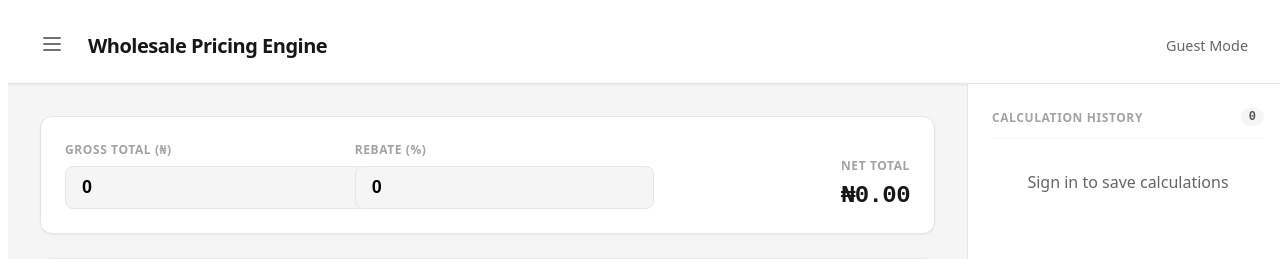
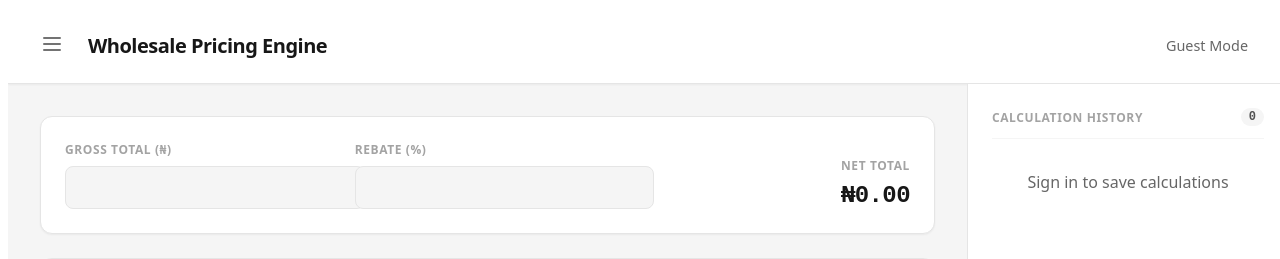
Before and after one commit to rhokeebsanni-coder/rebate-calculator, a React app in the folder frontend/: page / in a window 1280 px wide. Shown: the top 259 px of the page. Built offline with nearby package versions, Linux system fonts and the light colour scheme; no server answers; the HTML template or start-up script is replaced by a standard one.

Commit message:
minor changes

```diff
--- a/frontend/src/pages/Home.jsx
+++ b/frontend/src/pages/Home.jsx
@@ -5,8 +5,8 @@ import API from "../api/products";
 const Home = () => {
   const [searchTerm, setSearchTerm] = useState("");
   const [skus, setSkus] = useState([]);
-  const [grossTotal, setGrossTotal] = useState(0);
-  const [rebate, setRebate] = useState(0);
+  const [grossTotal, setGrossTotal] = useState("");
+  const [rebate, setRebate] = useState("");
   const [history, setHistory] = useState([]);
 
   const [isSidebarOpen, setIsSidebarOpen] = useState(true);
```
